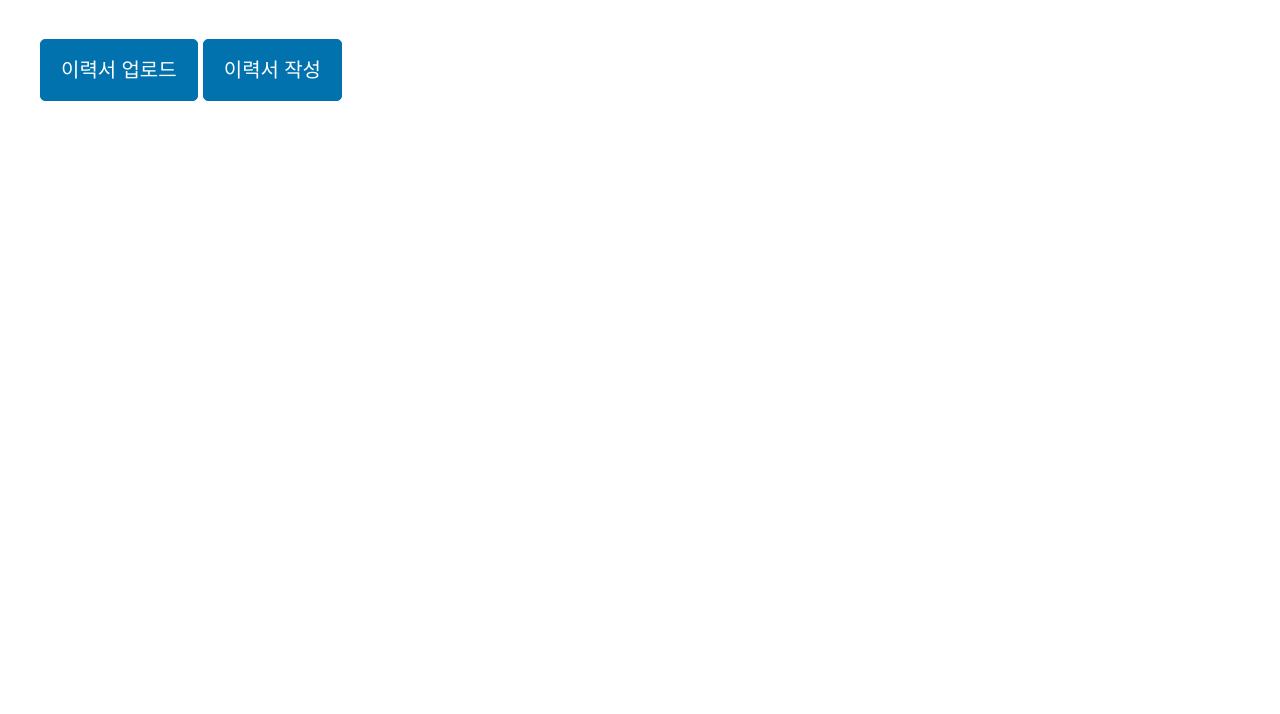
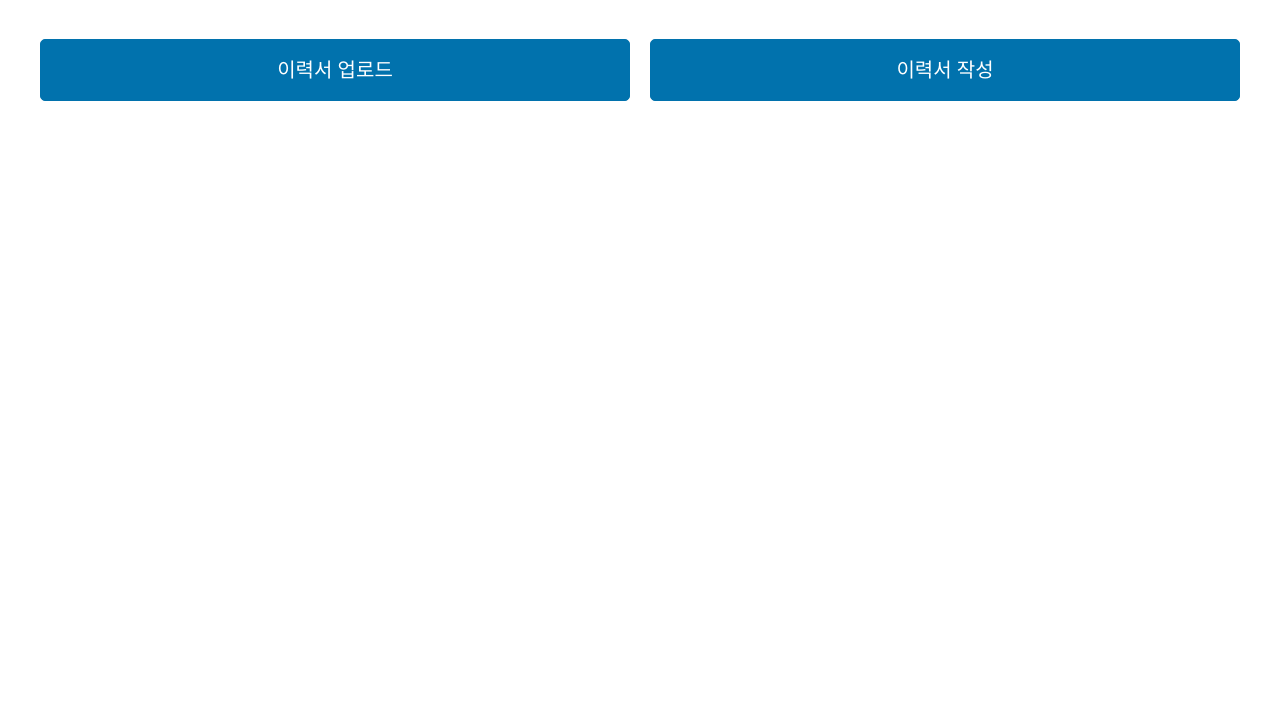
Before and after one commit to jmkim0/rag-prototype, a plain HTML site: page static/index.html in a window 1280 px wide. Shown: the part 86-800 px from the top of the page. Drawn offline with nearby package versions, Linux system fonts and the light colour scheme.

Commit message:
feat: 홈 화면 변경

```diff
--- a/static/index.html
+++ b/static/index.html
@@ -13,7 +13,7 @@
     <header class="container">
       <h1>이력서 관리 시스템</h1>
     </header>
-    <main class="container">
+    <main class="container grid">
       <button onclick="location.href='/upload'">이력서 업로드</button>
       <button onclick="location.href='/create'">이력서 작성</button>
     </main>
```
